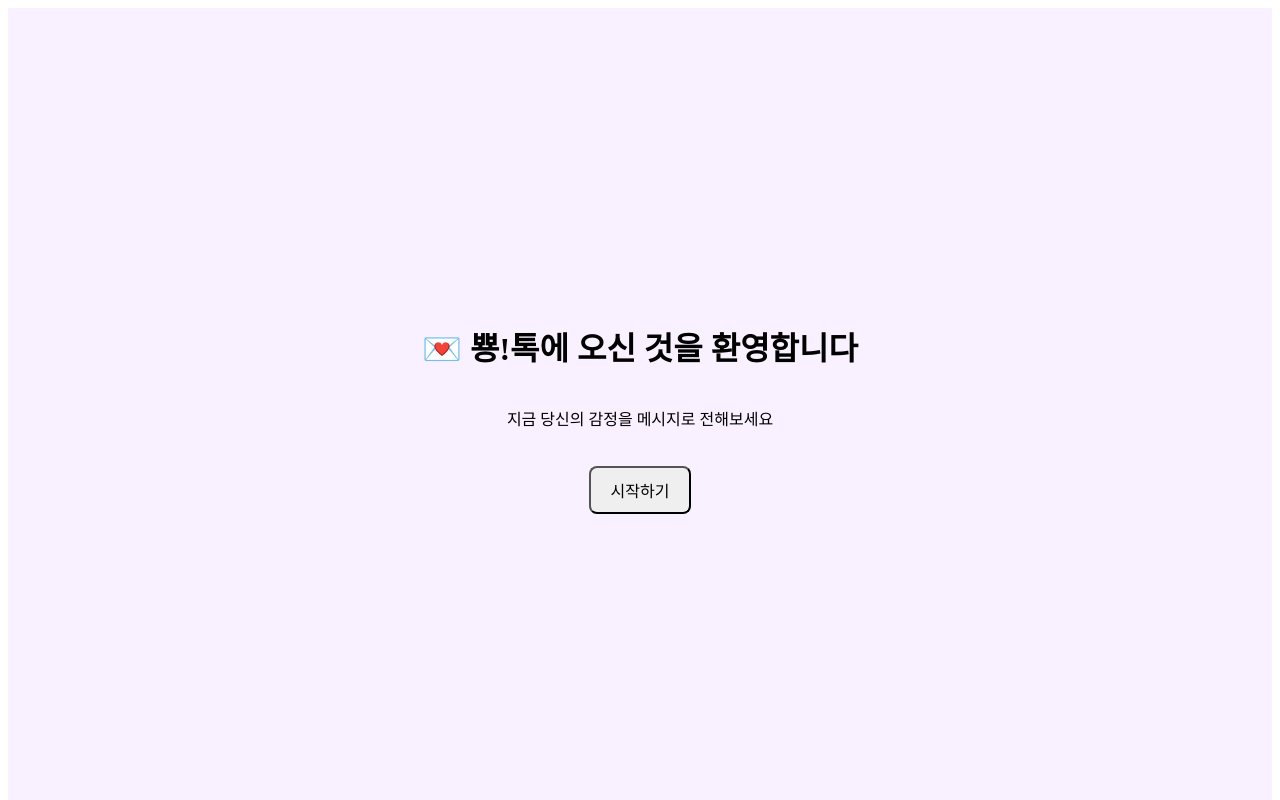
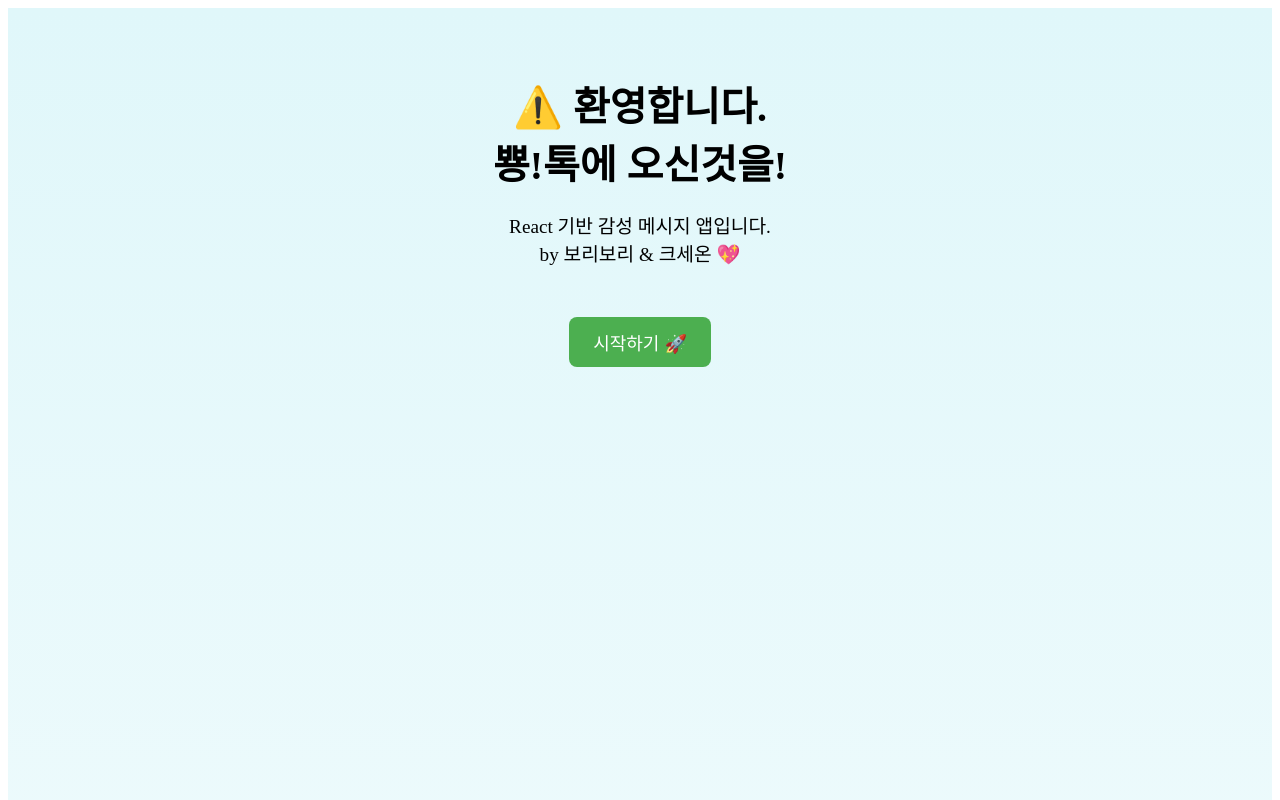
Before and after one commit to xeon-243859/ppongtok-app, a React (Vite) app: page / in a window 1280 px wide. Shown: the top 800 px of the page. Built offline with nearby package versions, Linux system fonts and the light colour scheme.

Commit message:
🎨 시작하기 버튼 추가 + 레이아웃 수정 및 index.html 재정리 완료

```diff
--- a/public/index.html
+++ b/index.html
@@ -8,5 +8,7 @@
   <body>
     <div id="root"></div>
     <script type="module" src="/src/main.jsx"></script>
+
+
   </body>
 </html>
--- a/src/App.jsx
+++ b/src/App.jsx
@@ -1,13 +1,133 @@
-import React from 'react';
+import { useRef, useEffect } from 'react';
 
-const App = () => {
+function App() {
+  const startRef = useRef(null);
+
+  const scrollToStart = () => {
+    startRef.current?.scrollIntoView({ behavior: 'smooth' });
+  };
+
+  useEffect(() => {
+    const cards = document.querySelectorAll('.card');
+    cards.forEach((card, index) => {
+      card.style.animationDelay = `${index * 0.2}s`;
+      card.classList.add('fade-in-up');
+    });
+  }, []);
+
   return (
-    <div style={{ padding: '50px', textAlign: 'center' }}>
-      <h1>⚠️ 환영합니다, 뿅!톡에 오신 것을!</h1>
-      <p>React 기반 감성 메시지 앱입니다.</p>
-      <p>by 보리보리 & 크세온 💖</p>
+    <div style={{
+      textAlign: 'center',
+      padding: '40px',
+      background: 'linear-gradient(to bottom, #e0f7fa, #ffffff)',
+      minHeight: '100vh'
+    }}>
+      {/* 환영 메시지 */}
+      <h1 style={{ whiteSpace: 'pre-line', fontSize: '2.5rem', marginBottom: '20px' }}>
+        ⚠️ 환영합니다.
+        {'\n'}
+        뿅!톡에 오신것을!
+      </h1>
+
+      <p style={{ fontSize: '1.2rem', marginBottom: '30px' }}>
+        React 기반 감성 메시지 앱입니다.
+        <br />by 보리보리 & 크세온 💖
+      </p>
+
+      {/* 시작하기 버튼 */}
+      <button
+        onClick={scrollToStart}
+        style={{
+          marginTop: '20px',
+          padding: '12px 24px',
+          fontSize: '18px',
+          backgroundColor: '#4CAF50',
+          color: 'white',
+          border: 'none',
+          borderRadius: '8px',
+          cursor: 'pointer',
+          transition: 'background-color 0.3s'
+        }}
+        onMouseOver={(e) => e.target.style.backgroundColor = '#45a049'}
+        onMouseOut={(e) => e.target.style.backgroundColor = '#4CAF50'}
+      >
+        시작하기 🚀
+      </button>
+
+      {/* 스크롤 이동 대상 */}
+      <div
+        ref={startRef}
+        style={{
+          marginTop: '100vh',
+          padding: '60px 20px',
+          background: 'linear-gradient(to bottom, #ffffff, #f9f9f9)',
+          minHeight: '100vh',
+          display: 'flex',
+          flexDirection: 'column',
+          alignItems: 'center',
+          justifyContent: 'center'
+        }}
+      >
+        <h2 style={{ fontSize: '2.5rem', marginBottom: '40px' }}>🎉 뿅!톡을 시작해볼까요?</h2>
+
+        <div style={{
+          display: 'flex',
+          gap: '20px',
+          flexWrap: 'wrap',
+          justifyContent: 'center'
+        }}>
+          {/* 카드 1 */}
+          <div className="card" style={cardStyle}>
+            <h3>💌 사랑 고백</h3>
+            <p>마음을 전하는 순간을 특별하게 만들어봐요.</p>
+          </div>
+
+          {/* 카드 2 */}
+          <div className="card" style={cardStyle}>
+            <h3>🎊 축하 메시지</h3>
+            <p>기쁨의 순간을 함께 나눠요.</p>
+          </div>
+
+          {/* 카드 3 */}
+          <div className="card" style={cardStyle}>
+            <h3>🧸 추억 만들기</h3>
+            <p>소중한 순간을 따뜻하게 간직해요.</p>
+          </div>
+        </div>
+      </div>
+
+      {/* 카드 애니메이션용 추가 스타일 */}
+      <style>{`
+        .fade-in-up {
+          opacity: 0;
+          transform: translateY(20px);
+          animation: fadeInUp 0.8s ease forwards;
+        }
+        @keyframes fadeInUp {
+          to {
+            opacity: 1;
+            transform: translateY(0);
+          }
+        }
+        .card:hover {
+          box-shadow: 0 8px 16px rgba(0, 0, 0, 0.2);
+          transform: translateY(-8px);
+          transition: all 0.3s ease;
+        }
+      `}</style>
     </div>
   );
+}
+
+// 카드 스타일
+const cardStyle = {
+  background: 'white',
+  padding: '20px',
+  borderRadius: '12px',
+  boxShadow: '0 4px 8px rgba(0, 0, 0, 0.1)',
+  width: '250px',
+  textAlign: 'center',
+  transition: 'all 0.3s ease'
 };
 
 export default App;
--- a/src/main.jsx
+++ b/src/main.jsx
@@ -7,9 +7,17 @@ import EmotionPage from './EmotionPage';
 import MessagePage from './MessagePage';
 import PreviewPage from './PreviewPage';
 import VideoPage from './VideoPage';
+import App from './App';
+
 
 const root = ReactDOM.createRoot(document.getElementById('root'));
 root.render(
+  <React.StrictMode>
+    <App />
+  </React.StrictMode>
+);
+
+
   <React.StrictMode>
     <BrowserRouter>
       <Routes>
@@ -21,4 +29,4 @@ root.render(
       </Routes>
     </BrowserRouter>
   </React.StrictMode>
-);
+;
--- a/vite.config.js
+++ b/vite.config.js
@@ -3,5 +3,10 @@ import react from '@vitejs/plugin-react';
 
 export default defineConfig({
   base: '/ppongtok-app/', // GitHub Pages용 경로
-  plugins: [react()]
+  plugins: [react()] ,
+  build: {
+    rollupOptions: {
+      input: 'index.html',
+    },
+  },
 });
```
